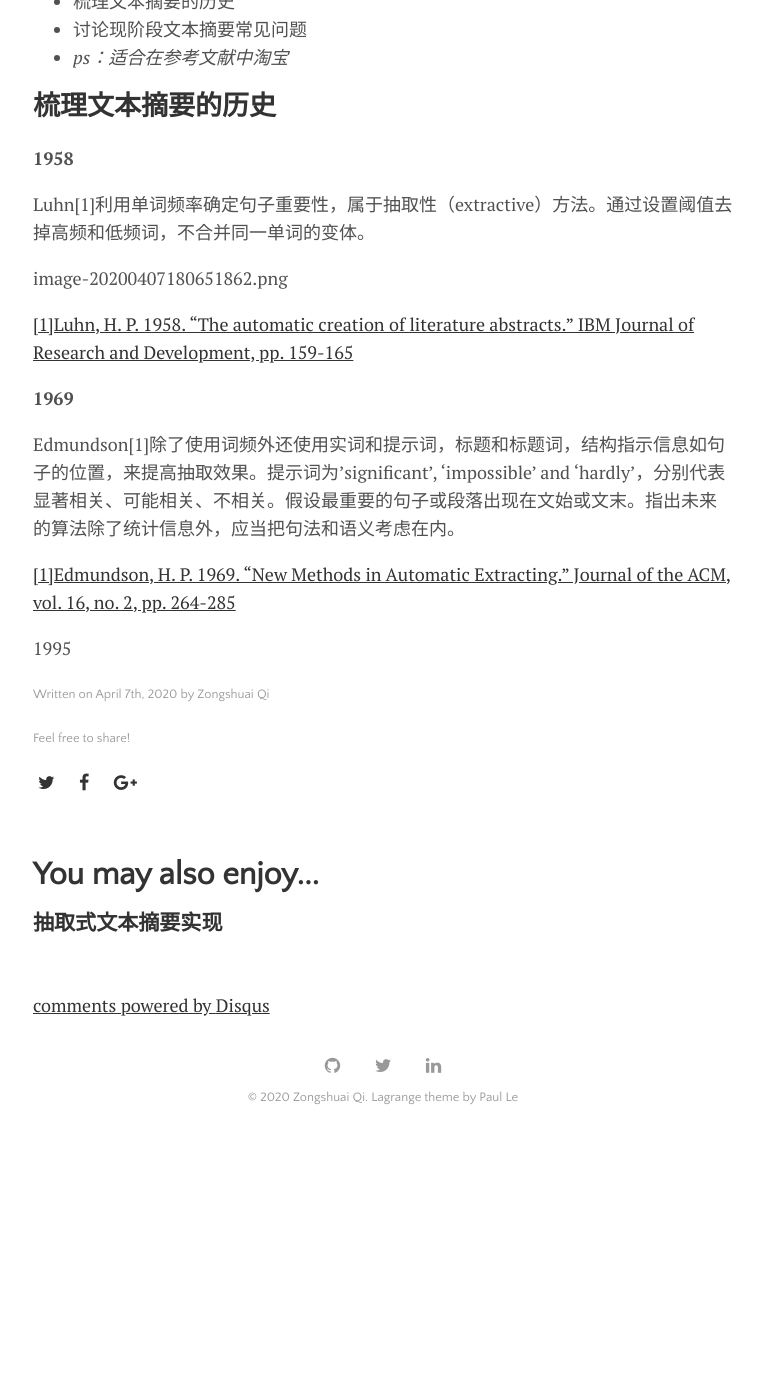
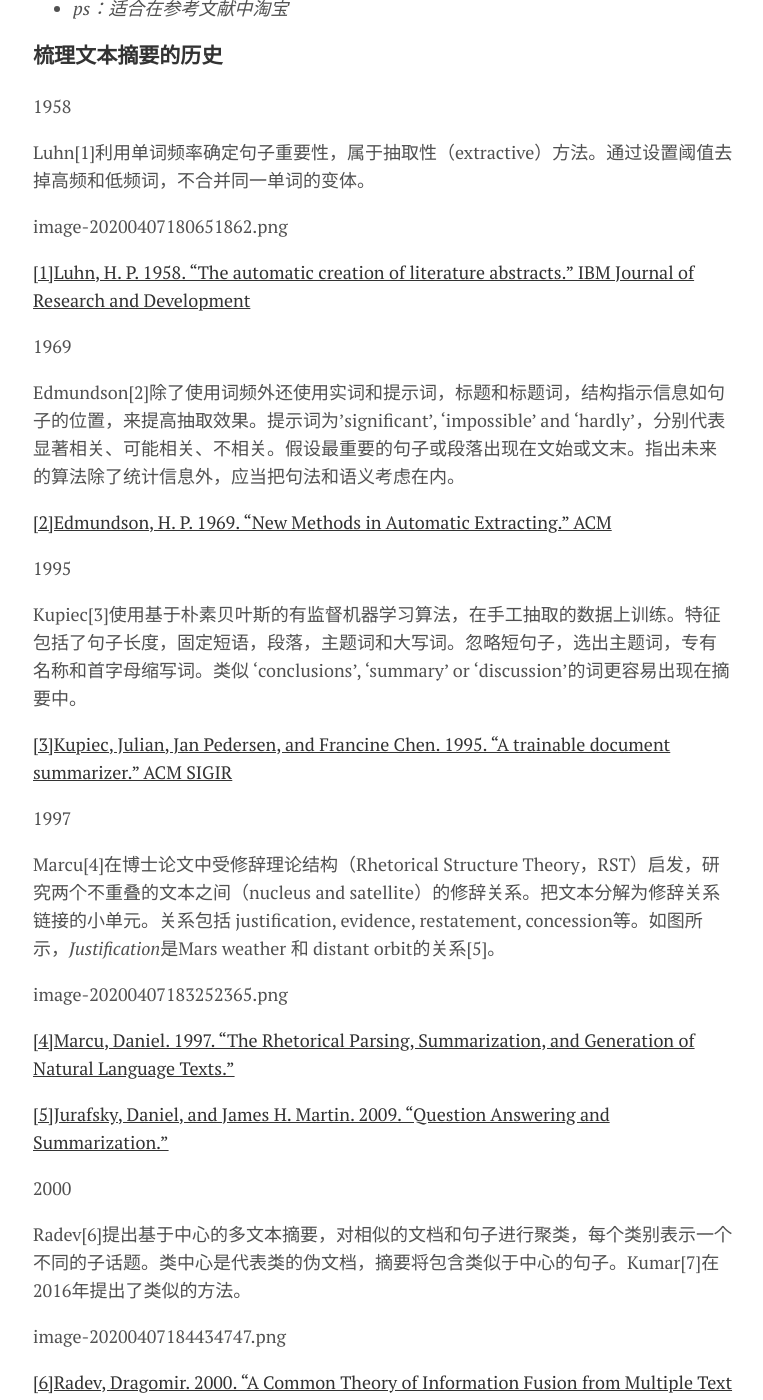
Before and after one commit to zongshuai818/A-temple-for-lab-home, a Jekyll site: the page built from _posts/2020-04-07-TS-suvery.md, in a window 1280 px wide and 1400 px high, scrolled down 336 px. Shown: the whole window, without its empty margins (257-1020 px from the left). Built offline with Jekyll 4.4.1, drawn with Linux system fonts in a browser that asks for light colours; comment, search, counter and statistics services are not loaded; before the commit the page ends 1479 px from its top, so only the background shows below that; some of the changed text lies outside the part shown.

Commit message:
add TS-suvery

```diff
--- a/_posts/2020-04-07-TS-suvery.md
+++ b/_posts/2020-04-07-TS-suvery.md
@@ -4,28 +4,60 @@
 author: "Zongshuai Qi"
 tags: [Text Summarization]
 ---
-# Text Summarization发展与讨论
-
 本文内容：
 
 * 梳理文本摘要的历史
 * 讨论现阶段文本摘要常见问题
 * *ps：适合在参考文献中淘宝*
 
-## 梳理文本摘要的历史
+### 梳理文本摘要的历史
 
-**1958**
+1958
 
 Luhn[1]利用单词频率确定句子重要性，属于抽取性（extractive）方法。通过设置阈值去掉高频和低频词，不合并同一单词的变体。
 
 image-20200407180651862.png
 
-[[1]Luhn, H. P. 1958. "The automatic creation of literature abstracts." IBM Journal of Research and Development, pp. 159-165](http://courses.ischool.berkeley.edu/i256/f06/papers/luhn58.pdf)
+[[1]Luhn, H. P. 1958. "The automatic creation of literature abstracts." IBM Journal of Research and Development](http://courses.ischool.berkeley.edu/i256/f06/papers/luhn58.pdf)
 
-**1969**
+1969
 
-Edmundson[1]除了使用词频外还使用实词和提示词，标题和标题词，结构指示信息如句子的位置，来提高抽取效果。提示词为'significant', 'impossible' and 'hardly'，分别代表显著相关、可能相关、不相关。假设最重要的句子或段落出现在文始或文末。指出未来的算法除了统计信息外，应当把句法和语义考虑在内。
+Edmundson[2]除了使用词频外还使用实词和提示词，标题和标题词，结构指示信息如句子的位置，来提高抽取效果。提示词为'significant', 'impossible' and 'hardly'，分别代表显著相关、可能相关、不相关。假设最重要的句子或段落出现在文始或文末。指出未来的算法除了统计信息外，应当把句法和语义考虑在内。
 
-[[1]Edmundson, H. P. 1969. "New Methods in Automatic Extracting." Journal of the ACM, vol. 16, no. 2, pp. 264-285](http://courses.ischool.berkeley.edu/i256/f06/papers/edmonson69.pdf)
+[[2]Edmundson, H. P. 1969. "New Methods in Automatic Extracting." ACM](http://courses.ischool.berkeley.edu/i256/f06/papers/edmonson69.pdf)
 
 1995
+
+Kupiec[3]使用基于朴素贝叶斯的有监督机器学习算法，在手工抽取的数据上训练。特征包括了句子长度，固定短语，段落，主题词和大写词。忽略短句子，选出主题词，专有名称和首字母缩写词。类似 'conclusions', 'summary' or 'discussion'的词更容易出现在摘要中。
+
+[[3]Kupiec, Julian, Jan Pedersen, and Francine Chen. 1995. "A trainable document summarizer." ACM SIGIR ](http://citeseerx.ist.psu.edu/viewdoc/download?doi=10.1.1.452.7100&rep=rep1&type=pdf)
+
+1997
+
+Marcu[4]在博士论文中受修辞理论结构（Rhetorical Structure Theory，RST）启发，研究两个不重叠的文本之间（nucleus and satellite）的修辞关系。把文本分解为修辞关系链接的小单元。关系包括 justification, evidence, restatement, concession等。如图所示，*Justification*是Mars weather 和 distant orbit的关系[5]。
+
+image-20200407183252365.png
+
+[[4]Marcu, Daniel. 1997. "The Rhetorical Parsing, Summarization, and Generation of Natural Language Texts." ](https://www.cs.toronto.edu/pub/gh/Marcu-PhDthesis.pdf)
+
+[[5]Jurafsky, Daniel, and James H. Martin. 2009. "Question Answering and Summarization." ](https://github.com/rain1024/slp2-pdf/blob/master/chapter-wise-pdf/[23] Question Answering and Summarization.pdf)
+
+2000
+
+Radev[6]提出基于中心的多文本摘要，对相似的文档和句子进行聚类，每个类别表示一个不同的子话题。类中心是代表类的伪文档，摘要将包含类似于中心的句子。Kumar[7]在2016年提出了类似的方法。
+
+image-20200407184434747.png
+
+[[6]Radev, Dragomir. 2000. "A Common Theory of Information Fusion from Multiple Text Sources Step One: Cross-Document Structure."  ACL](https://www.aclweb.org/anthology/W00-1009/)
+
+[[7]Kumar, 2016. "A Review on Automatic Text Summarization Approaches."JCSSP ](https://thescipub.com/PDF/jcssp.2016.178.190.pdf)
+
+2000
+
+之前的RST是针对单个文档的，Radev[8]提出了跨文档结构理论（Cross-document Structure Theory ，CST），旨在解决多文档摘要问题。提出了多文档图来在word, phrase, paragraph , document这些不同level中表示关系。共提出了24中关系，例如类似、包含、跟进等。摘要包括四个步骤：聚类，文档结构分析，链接分析和基于图的个性化摘要。
+
+image-20200407185250000.png
+
+[[8]Radev. 2000. "A Common Theory of Information Fusion from Multiple Text Sources Step One: Cross-Document Structure." ACL](https://www.aclweb.org/anthology/W00-1009/)
+
+2004
```
Also changed, not shown: _posts/2020-04-07-TS-ML.md (+1 -1 lines).
